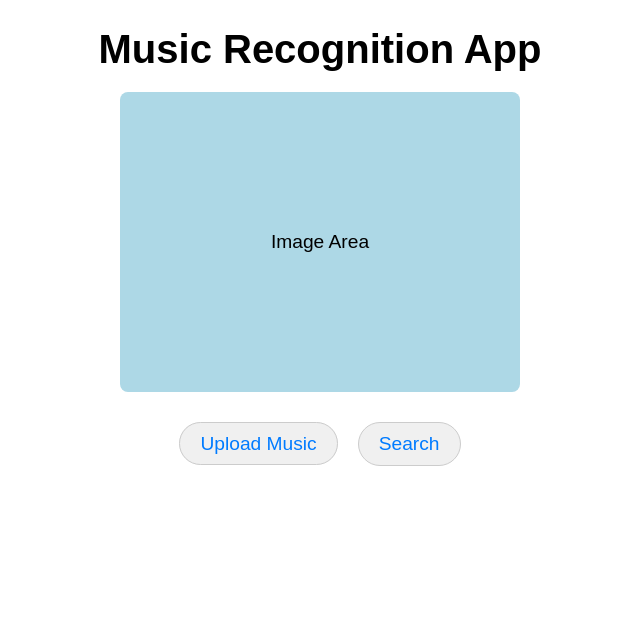
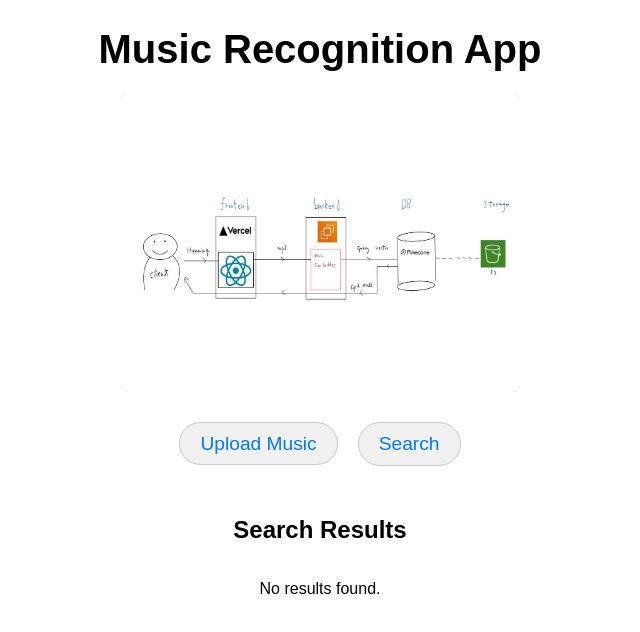
Before and after one commit to 1155194577/AIST2010frontend, a React (Vite) app: page / in a window 1280 px wide. Shown: the top 632 px of the page, without its empty margins (320-960 px from the left). Built offline with nearby package versions, Linux system fonts and the light colour scheme.

Commit message:
2024/11/7

```diff
--- a/package.json
+++ b/package.json
@@ -10,6 +10,7 @@
     "preview": "vite preview"
   },
   "dependencies": {
+    "axios": "^1.7.7",
     "react": "^18.3.1",
     "react-dom": "^18.3.1"
   },
--- a/src/App.css
+++ b/src/App.css
@@ -58,3 +58,28 @@
     margin-right: auto;
     text-align: center;
   }
+
+  .results {
+    margin-top: 20px;
+    display: flex;
+    flex-direction: column;
+    align-items: center;
+  }
+
+  .result-item {
+    width: 400px; /* 设置为与图片相同的宽度 */
+    margin-bottom: 20px;
+    padding: 10px;
+    border: 1px solid #ddd;
+    border-radius: 8px;
+    background-color: #f9f9f9;
+    display: flex;
+    flex-direction: column;
+    align-items: center;
+  }
+
+  .result-item audio {
+    width: 100%; /* 使音频播放器宽度与 .result-item 宽度一致 */
+    border-radius: 8px;
+    background-color: #f5f5f5;
+  }
--- a/src/App.tsx
+++ b/src/App.tsx
@@ -1,39 +1,77 @@
 import React, { useState } from 'react';
 import './App.css';
 
+// 定义正确的接口结构
+interface Match {
+  id: string;
+  score: number;
+  values: any[]; // 如果 values 是数组且类型未知，可以使用 any[]
+  metadata: {
+    audioUrl: string;
+  };
+}
+
 const App: React.FC = () => {
   const [selectedFile, setSelectedFile] = useState<File | null>(null);
-  const [musicName, setMusicName] = useState<string>('');
-  const [recognizedAudioURL, setRecognizedAudioURL] = useState<string | null>(null);
+  const [results, setResults] = useState<Match[]>([]);
 
   const handleFileChange = (event: React.ChangeEvent<HTMLInputElement>) => {
     if (event.target.files && event.target.files[0]) {
       setSelectedFile(event.target.files[0]);
-      setMusicName(''); // 清除之前的音乐名称
-      setRecognizedAudioURL(null); // 清除之前的识别结果
+      setResults([]); // Clear previous results when a new file is uploaded
     }
   };
 
-  const handleSearch = () => {
-    if (selectedFile) {
-      setMusicName("Recognized Music Name: Example Song");
+  const handleSearch = async () => {
+    if (!selectedFile) {
+      console.log("请先上传一个文件");
+      return;
+    }
 
-      const audioUrl = 'https://aist2010.s3.amazonaws.com/task1.wav?AWSAccessKeyId=AKIAQ3EGSQAXAXG3ELBF&Signature=B5EMN8eZBYTG6xjdA3LaUUW3Ia8%3D&Expires=1761923151';
-      setRecognizedAudioURL(audioUrl);
-      console.log("Recognized Audio URL:", audioUrl);
-    }
+    // 使用新的模拟数据进行测试
+    const simulatedResponse = {
+      matches: [
+        {
+          id: "song2",
+          score: 315.312469,
+          values: [],
+          metadata: {
+            audioUrl: "https://aist2010.s3.amazonaws.com/task1.wav?AWSAccessKeyId=AKIAQ3EGSQAXAXG3ELBF&Signature=B5EMN8eZBYTG6xjdA3LaUUW3Ia8%3D&Expires=1761923151",
+          },
+        },
+        {
+          id: "song1",
+          score: 155.427185,
+          values: [],
+          metadata: {
+            audioUrl: "https://aist2010.s3.amazonaws.com/task1.wav?AWSAccessKeyId=AKIAQ3EGSQAXAXG3ELBF&Signature=B5EMN8eZBYTG6xjdA3LaUUW3Ia8%3D&Expires=1761923151",
+          },
+        },
+      ],
+      namespace: "embedding",
+      usage: {
+        read_units: 6,
+      },
+    };
+
+    console.log("使用新的模拟数据:", simulatedResponse);
+
+    // 将 matches 的数据直接设置为 setResults
+    setResults(simulatedResponse.matches);
   };
 
   return (
     <div className="container">
       <h1>Music Recognition App</h1>
 
-      {/* 图片区域 */}
       <div className="image-area">
-        <p>Image Area</p>
+        <img
+          src="/WhatsApp Image 2024-11-05 at 11.36.10.jpeg"
+          alt="Image Area"
+          style={{ width: '400px', height: '300px', borderRadius: '8px' }}
+        />
       </div>
 
-      {/* 上传音乐的链接键 */}
       <input
         type="file"
         accept="audio/*"
@@ -45,27 +83,24 @@ const App: React.FC = () => {
         Upload Music
       </label>
 
-      {/* 搜索按钮 */}
       <button className="search-button" onClick={handleSearch}>
         Search
       </button>
 
-      {/* 显示识别到的音乐名字 */}
-      {musicName && (
-        <div className="music-name">
-          {musicName}
-        </div>
-      )}
-
-      {/* 音频播放器（播放识别出来的音频） */}
-      {recognizedAudioURL && (
-        <div className="audio-player">
-          <h2>Your recognized music...</h2>
-          <audio controls src={recognizedAudioURL} style={{ width: '100%', borderRadius: '8px', backgroundColor: '#f5f5f5', display: 'block' }}>
-            Your browser does not support the audio element.
-          </audio>
-        </div>
-      )}
+      <div className="results">
+        <h2>Search Results</h2>
+        {results.length === 0 && <p>No results found.</p>}
+        {results.map((result) => (
+          <div key={result.id} className="result-item">
+            <p><strong>Song ID:</strong> {result.id}</p>
+            <p><strong>Score:</strong> {result.score.toFixed(2)}</p>
+            {/* 从 metadata 中提取 audioUrl */}
+            <audio controls src={result.metadata.audioUrl} style={{ width: '100%', borderRadius: '8px', backgroundColor: '#f5f5f5' }}>
+              Your browser does not support the audio element.
+            </audio>
+          </div>
+        ))}
+      </div>
     </div>
   );
 };
```
Also changed, not shown: src/vite-env.d.ts (+13 -4 lines), public/WhatsApp Image 2024-11-05 at 11.36.10.jpeg (added), 1 other file (tests, documents, lock files or other folders).
